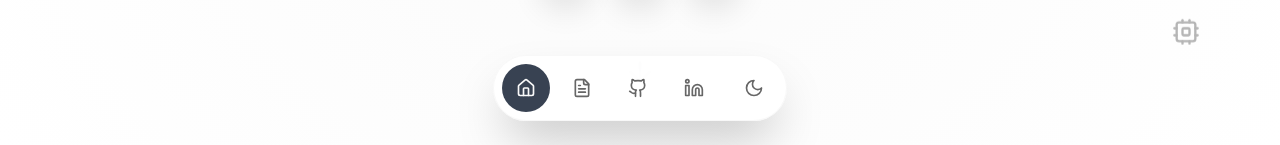
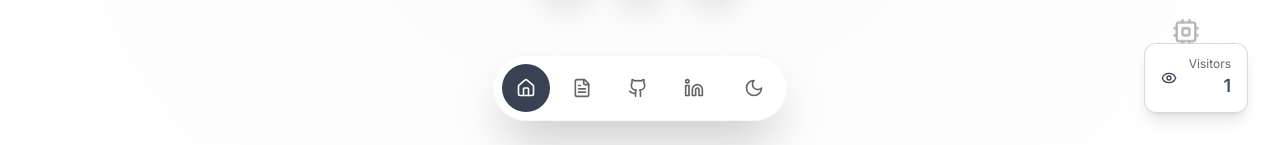
Before and after one commit to MohamedThabt/Portfolio, a React (Vite) app: page / in a window 1280 px wide. Shown: the part 655-800 px from the top of the page. Built offline with nearby package versions, Linux system fonts and the light colour scheme.

Commit message:
Add VisitorCounter component: Implement visitor tracking and display in the application.

```diff
--- a/src/App.tsx
+++ b/src/App.tsx
@@ -6,6 +6,7 @@ import { BrowserRouter, Routes, Route } from "react-router-dom";
 import { ThemeProvider } from "@/contexts/ThemeContext";
 import { AnimatePresence } from "framer-motion";
 import SmoothScroll from "@/components/SmoothScroll";
+import VisitorCounter from "@/components/VisitorCounter";
 import Index from "./pages/Index";
 
 const queryClient = new QueryClient();
@@ -17,6 +18,7 @@ const App = () => (
         <SmoothScroll>
           <Toaster />
           <Sonner />
+          <VisitorCounter />
           <BrowserRouter
             future={{
               v7_startTransition: true,
--- /dev/null
+++ b/src/components/VisitorCounter.tsx
@@ -0,0 +1,39 @@
+import { useEffect, useState } from "react";
+import { Eye } from "lucide-react";
+
+const VisitorCounter = () => {
+  const [visitors, setVisitors] = useState<number>(0);
+  const [isLoaded, setIsLoaded] = useState(false);
+
+  useEffect(() => {
+    // Get current visitor count from localStorage
+    const storedVisitors = localStorage.getItem("visitorCount");
+    let currentCount = storedVisitors ? parseInt(storedVisitors, 10) : 0;
+
+    // Increment the count
+    currentCount += 1;
+
+    // Save back to localStorage
+    localStorage.setItem("visitorCount", currentCount.toString());
+
+    // Update state
+    setVisitors(currentCount);
+    setIsLoaded(true);
+  }, []);
+
+  if (!isLoaded) return null;
+
+  return (
+    <div className="fixed bottom-8 right-8 z-50 animate-fade-in">
+      <div className="flex items-center gap-3 px-4 py-3 rounded-lg glass-card border border-primary/20 shadow-lg hover:shadow-xl hover:border-primary/40 transition-all duration-300">
+        <Eye className="h-4 w-4 text-primary" />
+        <div className="flex flex-col items-end">
+          <p className="text-xs text-muted-foreground">Visitors</p>
+          <p className="text-lg font-semibold text-gradient">{visitors.toLocaleString()}</p>
+        </div>
+      </div>
+    </div>
+  );
+};
+
+export default VisitorCounter;
```
